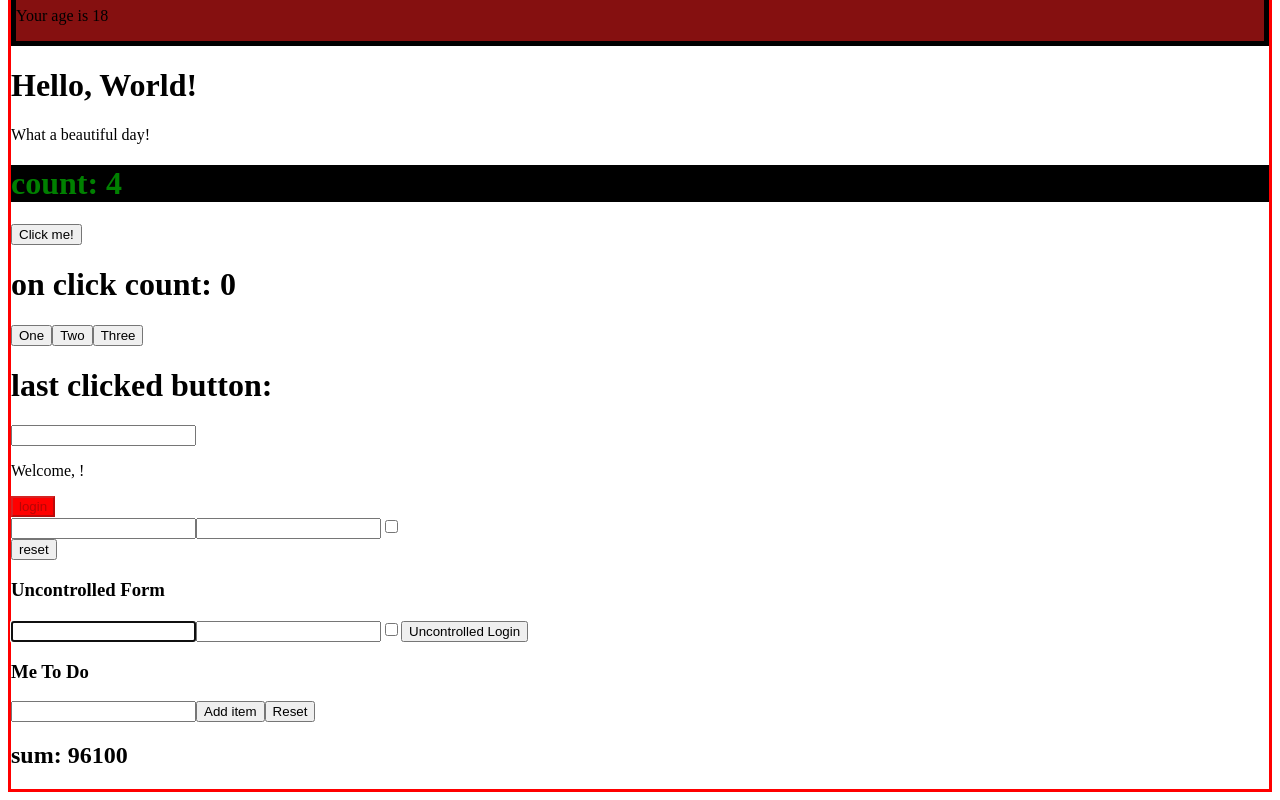
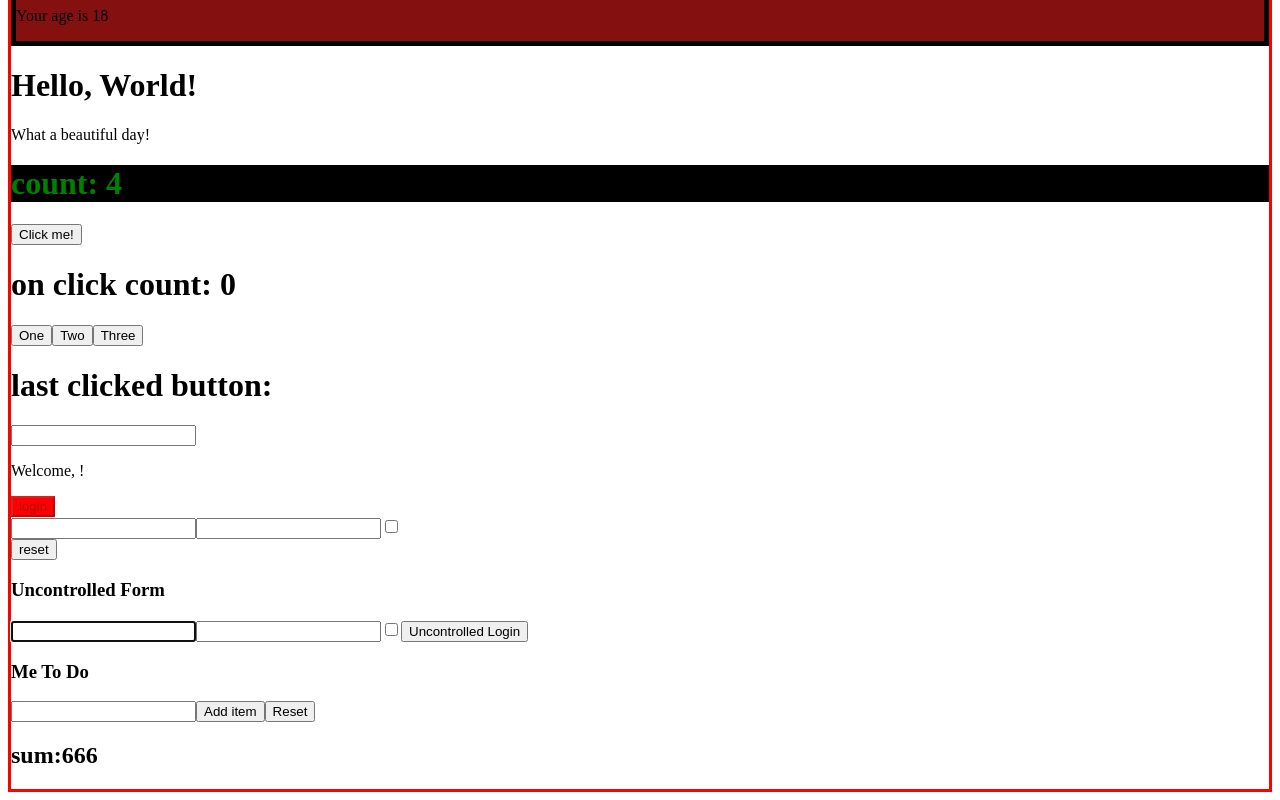
Before and after one commit to MarkupMonkey/react-project, a React (Create React App) app: page / in a window 1280 px wide. Shown: the part 194-994 px from the top of the page. Built offline with nearby package versions, Linux system fonts and the light colour scheme.

Commit message:
exercise function components 03 done

```diff
--- a/src/App.js
+++ b/src/App.js
@@ -50,7 +50,7 @@ class Data extends React.Component {
                             )
                         }}
                         </TodoList>
-                        <Sum numbers={[100, 96000]}/>
+                        <Sum />
                     </Container>
 
                 </div>
--- a/src/Sum.js
+++ b/src/Sum.js
@@ -1,8 +1,8 @@
 import React from "react";
 
-export function Sum({numbers}) {
-    const sum = numbers.reduce((a, b)=> a + b)
+export function Sum({ numbers = [60, 6, 600] }) {
+    const sum = numbers.reduce((a, b) => a + b)
     return (
-        <h2>sum: {sum}</h2>
+        <h2>sum:{sum}</h2>
     )
 }
```
